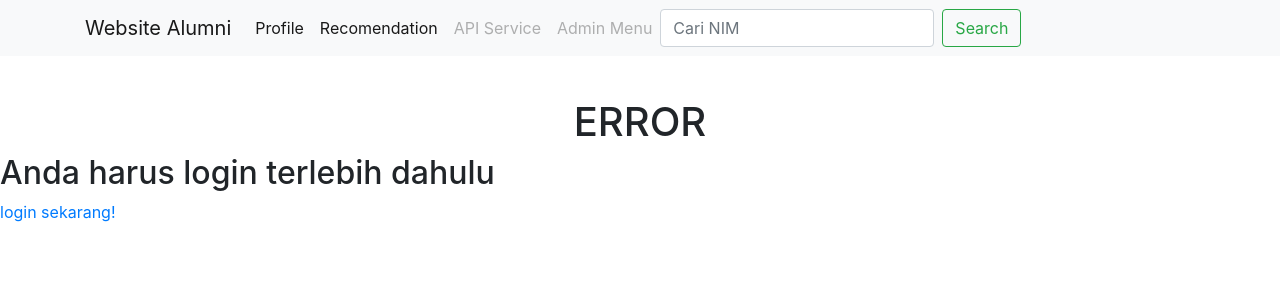
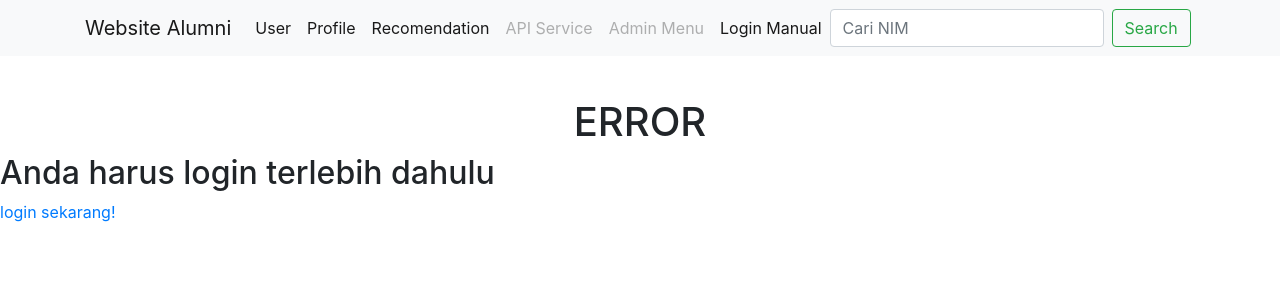
Before and after one commit to tasyaminaal/riset5_crud, a CodeIgniter 4 app: the page made by app/Views/pages/userInfo.php in a window 1280 px wide. Shown: the top 300 px of the page. Run offline with PHP 8.4 and a stand-in for CodeIgniter, Linux system fonts and the light colour scheme; the template is opened without the code that fills it, so the values that code supplies are empty; some libraries are stand-ins or nearby versions.

Commit message:
manual - modif navbarUser.php

```diff
--- a/app/Views/layout/navbarUser.php
+++ b/app/Views/layout/navbarUser.php
@@ -6,6 +6,9 @@
     </button>
     <div class="collapse navbar-collapse" id="navbarNav">
       <ul class="navbar-nav">
+        <li class="nav-item">
+          <a class="nav-link active" aria-current="page" href="/user/index">User</a>
+        </li>
         <li class="nav-item">
           <a class="nav-link active" aria-current="page" href="/home/userinfo">Profile</a>
         </li>
@@ -19,6 +22,15 @@
           <a class="nav-link disabled" href="#" tabindex="-1" aria-disabled="true">Admin Menu</a>
         </li>
       </ul>
+      <ul class="navbar-nav">
+        <li class="nav-item">
+          <?php if (logged_in()) : ?>
+            <a class="nav-link active" aria-current="page" href="/logout">Logout</a>
+          <?php else : ?>
+            <a class="nav-link active" aria-current="page" href="/login">Login Manual</a>
+          <?php endif; ?>
+        </li>
+      </ul>
       <form class="d-flex">
         <input class="form-control me-2" type="search" placeholder="Cari NIM" aria-label="Search">
         <button class="btn btn-outline-success" type="submit">Search</button>
```
